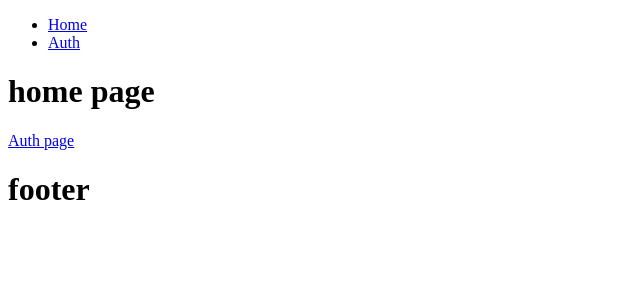
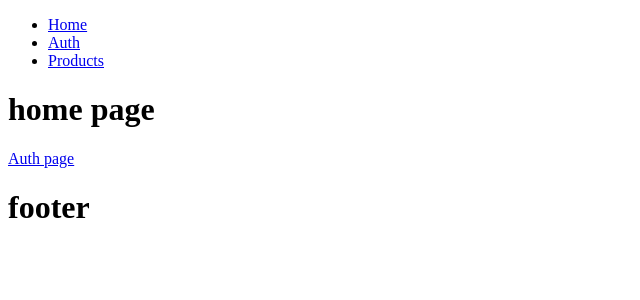
Before and after one commit to bankov758/Logistic-Company, a React (Create React App) app in the folder frontend/: page / in a window 1280 px wide. Shown: the top 300 px of the page, without its empty margins (0-640 px from the left). Built offline with nearby package versions, Linux system fonts and the light colour scheme.

Commit message:
Products page

```diff
--- a/frontend/src/components/layout/TheHeader.tsx
+++ b/frontend/src/components/layout/TheHeader.tsx
@@ -23,6 +23,14 @@ const TheHeader: React.FC = () => {
                         Auth
                     </NavLink>
                 </li>
+                <li>
+                    <NavLink
+                        to='/products'
+                        className={({isActive}) => isActive ? 'active' : undefined}
+                    >
+                        Products
+                    </NavLink>
+                </li>
             </ul>
         </nav>
     )
--- /dev/null
+++ b/frontend/src/pages/Products.tsx
@@ -0,0 +1,12 @@
+import React, { Fragment } from "react";
+
+const ProductPage: React.FC = () => {
+
+    return (
+        <Fragment>
+            <h1>Product page</h1>
+        </Fragment>
+    )
+}
+
+export default ProductPage;
--- a/frontend/src/util/routes.tsx
+++ b/frontend/src/util/routes.tsx
@@ -6,6 +6,7 @@ import RootLayout from '../components/Root';
 //pages
 import Home from '../pages/Home';
 import Auth from '../pages/Auth';
+import ProductPage from '../pages/Products';
 import ErrorPage from '../components/Error';
 
 
@@ -21,6 +22,10 @@ const router = createBrowserRouter([
                 element: <Home />//JSX element (component)
             },
             {
+                path: '/products',//pathname
+                element: <ProductPage />//JSX element (component)
+            },
+            {
                 path: '/auth',//pathname
                 element: <Auth />//JSX element (component)
             }
```
